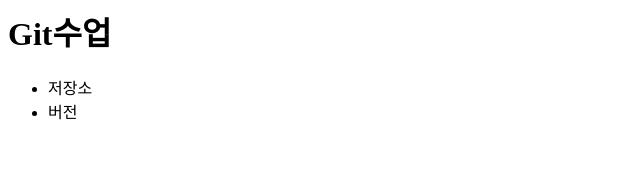
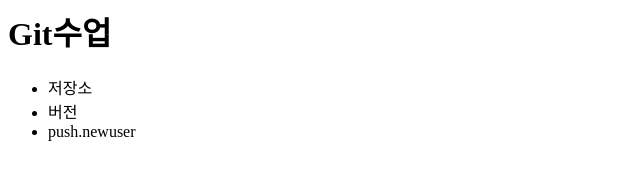
Before and after one commit to DustinHJChoi/opentutorials, a plain HTML site: page index.html in a window 1280 px wide. Shown: the whole page, without its empty margins (0-640 px from the left). Drawn offline with Linux system fonts and the light colour scheme.

Commit message:
push.newuser

```diff
--- a/index.html
+++ b/index.html
@@ -11,6 +11,7 @@
 		<ul>
 			<li>저장소</li>
 			<li>버전</li>
+			<li>push.newuser</li>
 		</ul>
 
 	</body>
```
